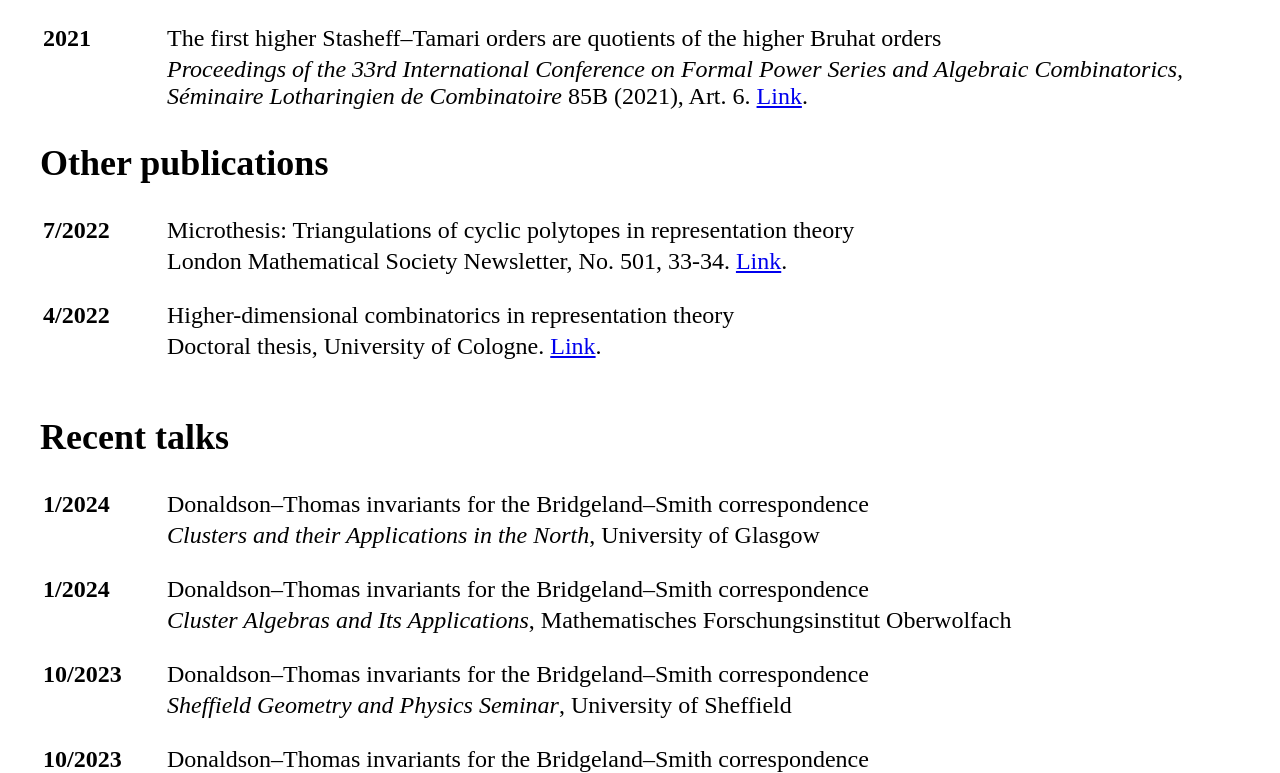
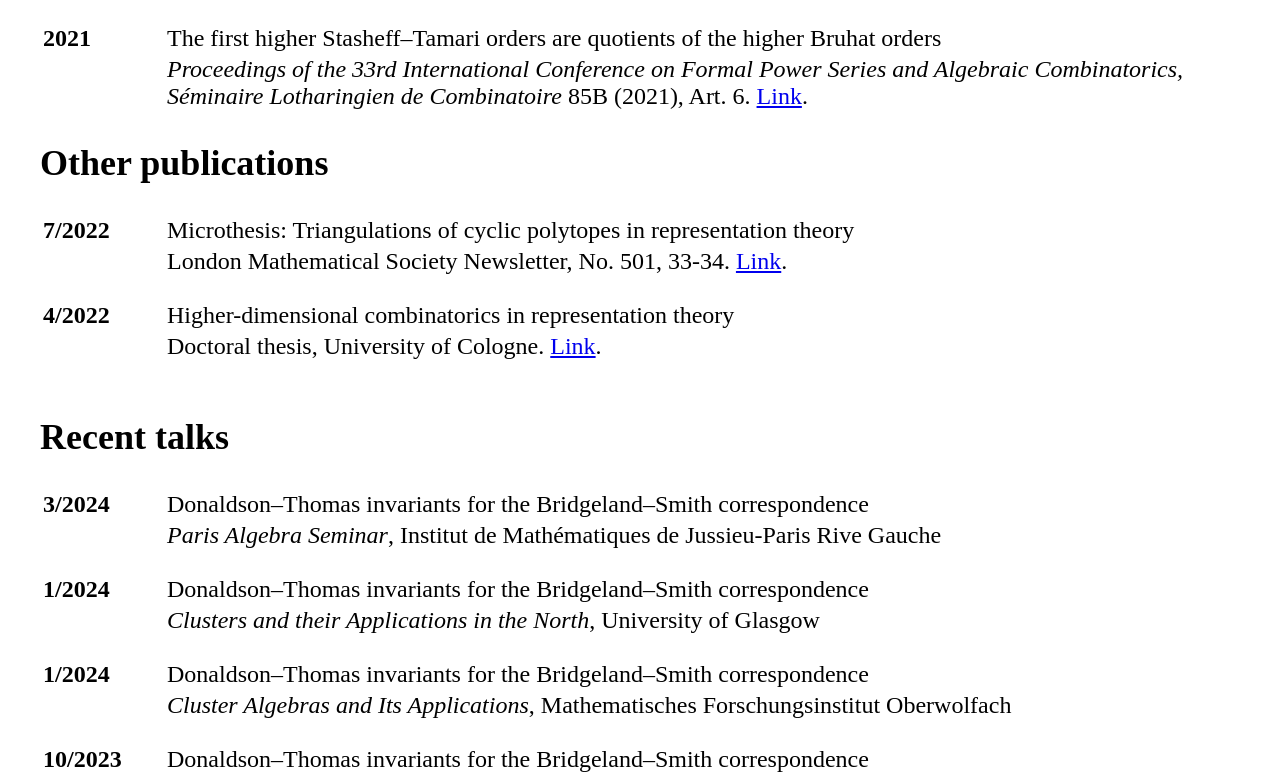
Before and after one commit to nchlswllms/nchlswllms.github.io, a plain HTML site: page index.html in a window 1280 px wide. Shown: the part 2738-3511 px from the top of the page. Drawn offline with Linux system fonts and the light colour scheme.

Commit message:
add paris talk

```diff
--- a/index.html
+++ b/index.html
@@ -93,7 +93,7 @@ Nicholas Williams
 
 		<br>
 
-		<div>You can find a copy of my CV <a href="academic_cv.pdf">here</a> (updated 20/2/24).</div>
+		<div>You can find a copy of my CV <a href="academic_cv.pdf">here</a> (updated 20/3/24).</div>
 
 		<p><a href="https://github.com/nchlswllms">GitHub</a>,
 		<a href="https://scholar.google.com/citations?user=iZErZFQAAAAJ">Google Scholar</a>,
@@ -289,6 +289,15 @@ Nicholas Williams
 	<h2>Recent talks</h2>
 
 		<table class="tstyle">
+
+		<tr>
+			<td><b>3/2024</b></td>
+			<td>Donaldson–Thomas invariants for the Bridgeland–Smith correspondence</td>
+		</tr>
+		<tr class="spaceUnder">
+			<td></td>
+			<td><i>Paris Algebra Seminar</i>, Institut de Mathématiques de Jussieu-Paris Rive Gauche</td>
+		</tr>
 
 		<tr>
 			<td><b>1/2024</b></td>
```
Also changed, not shown: 1 other file.
